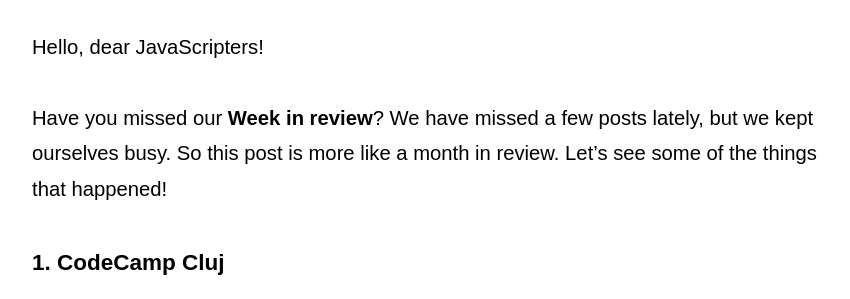
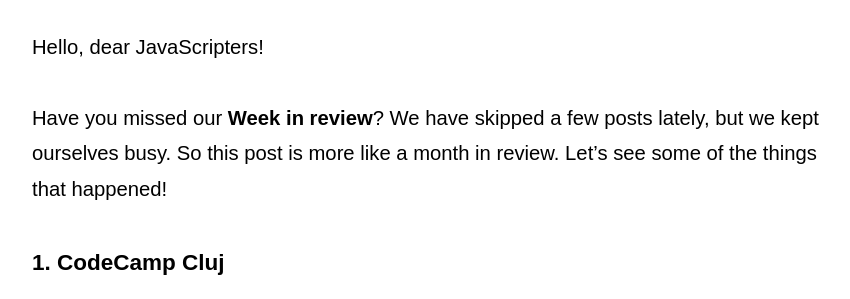
Before and after one commit to jsheroes/cluj-javascripters.github.io, a Jekyll site: the page built from _posts/2016-11-28-week-in-review.md, in a window 1280 px wide and 1400 px high, cut to the strip 256-555 px from the top of the window. Shown: the whole strip, without its empty margins (208-1058 px from the left). Built offline with Jekyll 4.4.1, drawn with Linux system fonts in a browser that asks for light colours; some web fonts are replaced; some of the changed text lies outside the part shown.

Commit message:
Fix spelling

```diff
--- a/_posts/2016-11-28-week-in-review.md
+++ b/_posts/2016-11-28-week-in-review.md
@@ -7,7 +7,7 @@
 
 Hello, dear JavaScripters!
 
-Have you missed our __Week in review__? We have missed a few posts lately, but we kept ourselves busy.
+Have you missed our __Week in review__? We have skipped a few posts lately, but we kept ourselves busy.
 So this post is more like a month in review. Let's see some of the things that happened!
 
 <!--more-->
```
Also changed, not shown: other parts of _posts/2016-11-28-week-in-review.md (+1 -1 lines).
